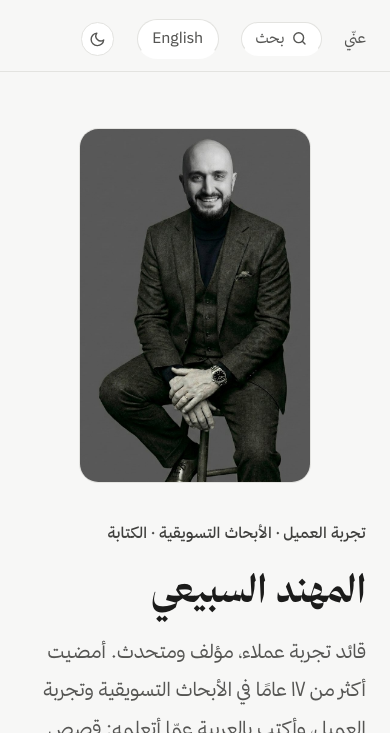
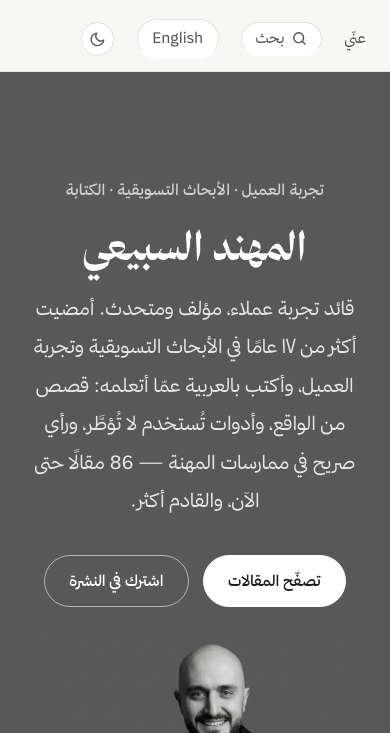
Before and after one commit to msbeai/almohannad-cx, an Astro site: page / in a window 390 px wide. Shown: the part 111-844 px from the top of the page. Built offline with nearby package versions, Linux system fonts and the light colour scheme; Astro itself is replaced by a stand-in of ours.

Commit message:
Full-width banner header on the home page
Convert the home hero into a full-bleed band in the photo's studio gray
(#585858) so the seated portrait melts seamlessly into the banner, with the
name/tagline in white beside it. Stacks on mobile. Clip horizontal overflow
on html/body to avoid the 100vw scrollbar gap.

Co-Authored-By: Claude Opus 4.8 <noreply@anthropic.com>

```diff
--- a/src/styles/global.css
+++ b/src/styles/global.css
@@ -95,9 +95,11 @@ html[data-theme='dark'] {
 }
 html {
   scroll-behavior: smooth;
+  overflow-x: clip;
 }
 body {
   margin: 0;
+  overflow-x: clip;
   background: var(--bg);
   color: var(--ink);
   font-family: var(--font-sans);
@@ -281,12 +283,26 @@ html[data-theme='dark'] .theme-toggle .icon-moon {
   display: none;
 }
 
-/* ---------- hero ---------- */
+/* ---------- hero / full-width banner ---------- */
 .hero {
-  padding-block: 5.5rem 4.5rem;
+  background: #585858;
+  color: #fff;
+  width: 100vw;
+  margin-inline: calc(50% - 50vw);
+  overflow: hidden;
+}
+.hero-grid {
+  display: grid;
+  grid-template-columns: 1fr clamp(240px, 30%, 340px);
+  gap: clamp(2rem, 5vw, 4rem);
+  align-items: end;
+}
+.hero-text {
+  align-self: center;
+  padding-block: 4rem;
 }
 .hero .kicker {
-  color: var(--accent);
+  color: rgba(255, 255, 255, 0.72);
   font-size: 0.95rem;
   font-weight: 500;
   letter-spacing: 0.02em;
@@ -295,12 +311,13 @@ html[data-theme='dark'] .theme-toggle .icon-moon {
 .hero h1 {
   font-family: var(--font-display);
   font-weight: 700;
-  font-size: clamp(2.4rem, 6vw, 4rem);
-  line-height: 1.25;
+  font-size: clamp(2.5rem, 6vw, 4.2rem);
+  line-height: 1.2;
   margin: 0 0 1.25rem;
+  color: #fff;
 }
 .hero .lede {
-  color: var(--ink-soft);
+  color: rgba(255, 255, 255, 0.86);
   font-size: 1.2rem;
   line-height: 2;
   max-width: 38rem;
@@ -312,31 +329,54 @@ html[data-theme='dark'] .theme-toggle .icon-moon {
   margin-top: 2.25rem;
   flex-wrap: wrap;
 }
-.hero-grid {
-  display: grid;
-  grid-template-columns: 1fr clamp(250px, 33%, 350px);
-  gap: clamp(2rem, 5vw, 4.5rem);
-  align-items: center;
+.hero .btn-solid {
+  background: #fff;
+  color: #1b1b1a;
+  border-color: #fff;
+}
+.hero .btn-solid:hover {
+  background: var(--accent);
+  border-color: var(--accent);
+  color: #fff;
+}
+.hero .btn-ghost {
+  color: #fff;
+  border-color: rgba(255, 255, 255, 0.55);
+}
+.hero .btn-ghost:hover {
+  background: #fff;
+  color: #1b1b1a;
+  border-color: #fff;
 }
 .hero-figure {
+  align-self: end;
   margin: 0;
 }
 .hero-figure img {
   width: 100%;
   height: auto;
   display: block;
-  border-radius: 1.2rem;
-  border: 1px solid var(--line);
 }
-@media (max-width: 860px) {
+@media (max-width: 820px) {
   .hero-grid {
     grid-template-columns: 1fr;
-    gap: 2.25rem;
+    gap: 0;
+    align-items: stretch;
+  }
+  .hero-text {
+    order: 1;
+    padding-block: 3rem 1.5rem;
+    text-align: center;
+  }
+  .hero .lede {
+    margin-inline: auto;
+  }
+  .hero-actions {
+    justify-content: center;
   }
   .hero-figure {
-    order: -1;
-    width: 250px;
-    max-width: 68%;
+    order: 2;
+    max-width: 300px;
     margin-inline: auto;
   }
 }
```
